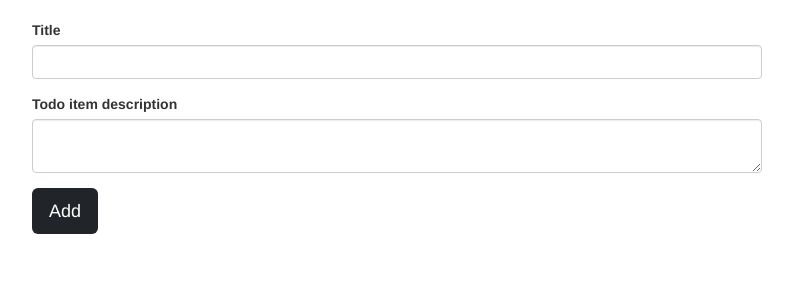
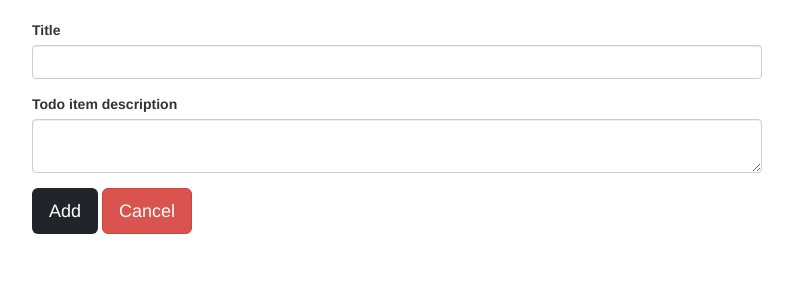
Before and after one commit to Abdulaziz-Hassan/todolist-website, a Flask app: page /add-item in a window 1280 px wide. Shown: the part 62-362 px from the top of the page, without its empty margins (243-1036 px from the left). Run offline with Flask 2, Linux system fonts and the light colour scheme; a user stored in the database is signed in; some libraries are stand-ins or nearby versions.

Commit message:
feat: email validation and cancel button in todo item form

```diff
--- a/app.py
+++ b/app.py
@@ -1,4 +1,4 @@
-from flask import Flask, render_template, redirect, url_for, abort, flash, request
+from flask import Flask, render_template, redirect, url_for, flash
 from flask_bootstrap import Bootstrap
 from dotenv import load_dotenv
 from flask_ckeditor import CKEditor
@@ -7,6 +7,7 @@ from werkzeug.security import generate_password_hash, check_password_hash
 from database import db
 from models import User, ToDoItem
 from forms import RegisterForm, LoginForm, TODOItemForm
+import requests
 import os
 
 app = Flask(__name__)
@@ -29,6 +30,7 @@ db.init_app(app)
 # Login Manager
 login_manager = LoginManager()
 login_manager.init_app(app)
+# login_manager.login_view = "login"
 
 
 @login_manager.user_loader
@@ -47,9 +49,16 @@ def home():
 def register():
     form = RegisterForm()
     if form.validate_on_submit():
+        # Email Validation
+        response = requests.get("https://isitarealemail.com/api/email/validate", params={"email": form.email.data})
+        status = response.json()["status"]
         if User.query.filter_by(email=form.email.data).first():
             flash("You,ve already signed up with that email, log in instead!")
             return redirect(url_for("login"))
+        elif not status == "valid":
+            flash("Please enter a valid email address.")
+            return redirect(url_for("register"))
+
         hashed_password = generate_password_hash(
             form.password.data,
             method="pbkdf2:sha256",
@@ -104,6 +113,8 @@ def dashboard():
 def add_new_item():
     form = TODOItemForm()
     if form.validate_on_submit():
+        if form.cancel.data:
+            return render_template("dashboard.html", current_user=current_user)
         item_title = form.title.data
         item_description = form.description.data
         new_item = ToDoItem(
@@ -113,23 +124,26 @@ def add_new_item():
         )
         db.session.add(new_item)
         db.session.commit()
-        return render_template("dashboard.html", current_user=current_user)
+        return redirect(url_for("dashboard", current_user=current_user))
     return render_template("add-item.html", form=form, current_user=current_user)
 
 
 @app.route("/delete-item/<int:item_id>")
 @login_required
 def delete_item(item_id):
-    item_to_delete = ToDoItem.query.get(item_id)
-    db.session.delete(item_to_delete)
-    db.session.commit()
+    item_to_delete = ToDoItem.query.get_or_404(item_id)
+    try:
+        db.session.delete(item_to_delete)
+        db.session.commit()
+    except:
+        pass
     return render_template("dashboard.html", current_user=current_user)
 
 
 @app.route("/complete-item/<int:item_id>")
 @login_required
 def complete_item(item_id):
-    completed_item = ToDoItem.query.get(item_id)
+    completed_item = ToDoItem.query.get_or_404(item_id)
     completed_item.is_completed = True
     db.session.commit()
     return render_template("dashboard.html", current_user=current_user)
--- a/forms.py
+++ b/forms.py
@@ -22,3 +22,4 @@ class TODOItemForm(FlaskForm):
     title = StringField("Title", validators=[DataRequired()])
     description = CKEditorField("Todo item description")
     submit = SubmitField("Add")
+    cancel = SubmitField("Cancel")
--- a/templates/add-item.html
+++ b/templates/add-item.html
@@ -9,7 +9,7 @@
         <div class="col-lg-8 col-md-10 mx-auto">
             {{ ckeditor.load() }}
             {{ ckeditor.config(name='description') }}
-            {{ wtf.quick_form(form, button_map={"submit": "dark btn-lg"}) }}
+            {{ wtf.quick_form(form, button_map={"submit": "dark btn-lg", "cancel": "danger btn-lg"}) }}
         </div>
     </div>
 </div>
--- a/templates/dashboard.html
+++ b/templates/dashboard.html
@@ -3,7 +3,8 @@
 {% include "header.html" %}
 {% block content %}
 <link href="static/css/custom.css" rel="stylesheet">
-<section class="vh-100" style="background-color: #fff;">
+<body style="background-color: #2c3e50;">
+<section class="vh-100">
     <div id="wrapper">
         <div class="container-fluid py-5 h-200 w-200">
             <div class="row d-flex justify-content-center align-items-center h-100">
@@ -94,4 +95,5 @@
         </div>
     </div>
 </section>
+</body>
 {% endblock %}
```
Also changed, not shown: todolist.db (deleted).
